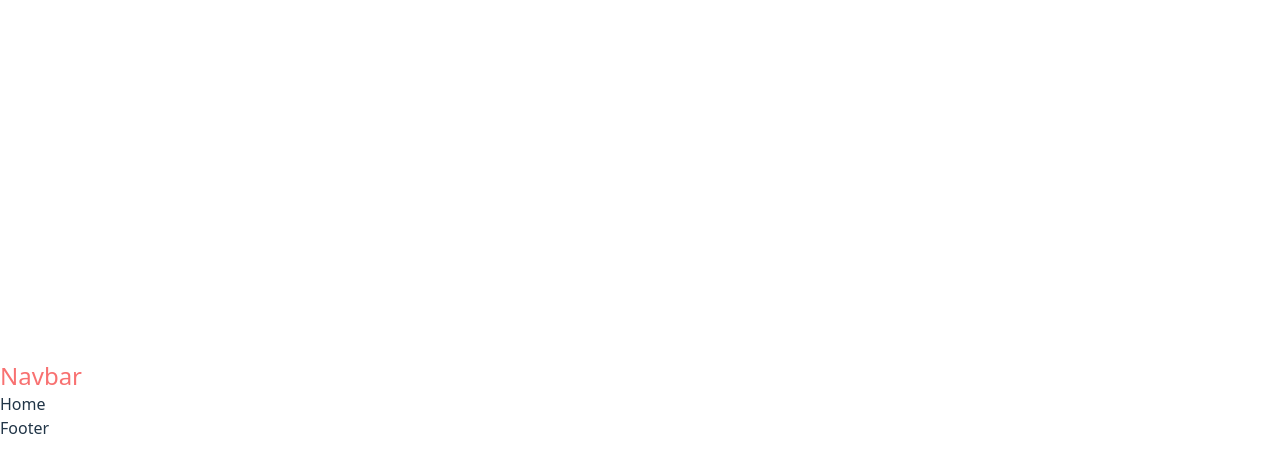
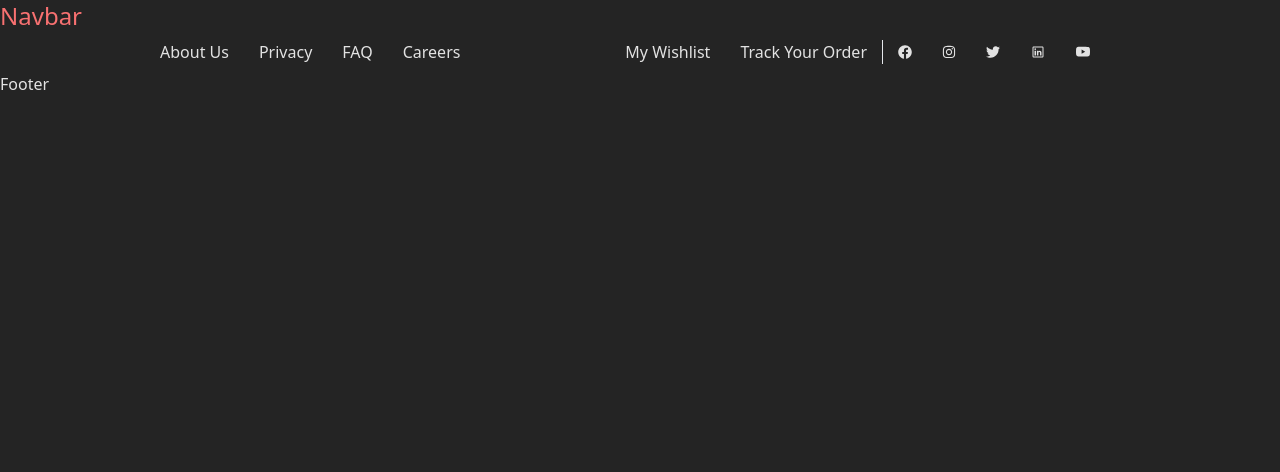
Before and after one commit to Murad-Yusifov/shop-eComerse, a React (Vite) app: page / in a window 1280 px wide. Shown: the top 472 px of the page. Built offline with nearby package versions, Linux system fonts and the light colour scheme.

Commit message:
commit it

```diff
--- a/package.json
+++ b/package.json
@@ -13,6 +13,7 @@
     "@tailwindcss/vite": "^4.1.11",
     "react": "^19.1.0",
     "react-dom": "^19.1.0",
+    "react-icons": "^5.5.0",
     "react-router": "^7.7.1"
   },
   "devDependencies": {
--- a/src/components/Contact.jsx
+++ b/src/components/Contact.jsx
@@ -1,9 +1,37 @@
-import React from 'react'
+import React from "react";
+import { BsYoutube } from "react-icons/bs";
+import { FaFacebook, FaTwitter } from "react-icons/fa";
+import { FaInstagram } from "react-icons/fa6";
+import { LiaLinkedin } from "react-icons/lia";
 
 const Contact = () => {
   return (
-    <div>Contact</div>
-  )
-}
+    <header className="w-full py-[8px] flex justify-center" style={{padding:"8px 0px"}}>
+      <div className="w-3/4 flex justify-between items-center">
+        <div className="flex">
+          <ul className="flex">
+            <li className="pr-[15px] text-md mr-[15px]">About Us </li>
+            <li className="pr-[15px] text-md mr-[15px]">Privacy</li>
+            <li className="pr-[15px] text-md mr-[15px]">FAQ</li>
+            <li className="pr-[15px] text-md mr-[15px]">Careers</li>
+          </ul>
+        </div>
 
-export default Contact
+        <nav className="flex">
+          <ul className="flex items-center">
+            <li className="pr-[15px] mr-[15px]">My Wishlist</li>
+            <li className="pr-[15px] mr-[15px] border-r-[1px]">Track Your Order</li>
+            <li className="pr-[15px] mr-[15px] text-sm cursor-pointer hover:text-red-500 transition-transform duration-300 hover:scale-x-[-1] transform origin-center"><FaFacebook/></li>
+
+            <li className="pr-[15px] mr-[15px] text-sm hover:text-red-500 cursor-pointer icon "><FaInstagram/></li>
+            <li className="pr-[15px] mr-[15px] text-sm hover:text-red-500 cursor-pointer "><FaTwitter/></li>
+            <li className="pr-[15px] mr-[15px] text-md hover:text-red-500 cursor-pointer "><LiaLinkedin/></li>
+            <li className="pr-[15px] mr-[15px] text-sm hover:text-red-500 cursor-pointer "><BsYoutube/></li>
+          </ul>
+        </nav>
+      </div>
+    </header>
+  );
+};
+
+export default Contact;
--- a/src/components/Layout.jsx
+++ b/src/components/Layout.jsx
@@ -5,13 +5,13 @@ import Footer from './Footer'
 
 const Layout = () => {
   return (
-    <div>
+    <>
         <Navbar/>
         <main>
             <Outlet/>
         </main>
         <Footer/>
-    </div>
+    </>
   )
 }
 
--- a/src/index.css
+++ b/src/index.css
@@ -18,56 +18,17 @@
   -moz-osx-font-smoothing: grayscale;
 }
 
-a {
-  font-weight: 500;
-  color: #646cff;
-  text-decoration: inherit;
-}
-a:hover {
-  color: #535bf2;
+@keyframes rotateY360 {
+  0% {
+    transform: rotateY(0deg);
+  }
+  100% {
+    transform: rotateY(360deg);
+  }
 }
 
-body {
-  margin: 0;
-  display: flex;
-  place-items: center;
-  min-width: 320px;
-  min-height: 100vh;
+.rotate-vertical {
+  animation: rotateY360 1.1s ease-out;
+  transform-style: preserve-3d;
+  backface-visibility: hidden;
 }
-
-h1 {
-  font-size: 3.2em;
-  line-height: 1.1;
-}
-
-button {
-  border-radius: 8px;
-  border: 1px solid transparent;
-  padding: 0.6em 1.2em;
-  font-size: 1em;
-  font-weight: 500;
-  font-family: inherit;
-  background-color: #1a1a1a;
-  cursor: pointer;
-  transition: border-color 0.25s;
-}
-button:hover {
-  border-color: #646cff;
-}
-button:focus,
-button:focus-visible {
-  outline: 4px auto -webkit-focus-ring-color;
-}
-
-@media (prefers-color-scheme: light) {
-  :root {
-    color: #213547;
-    background-color: #ffffff;
-  }
-  a:hover {
-    color: #747bff;
-  }
-  button {
-    background-color: #f9f9f9;
-  }
-}
--- a/src/pages/Home.jsx
+++ b/src/pages/Home.jsx
@@ -1,8 +1,11 @@
 import React from 'react'
+import Contact from '../components/Contact'
 
 const Home = () => {
   return (
-    <div>Home</div>
+    <>
+    <Contact/>
+    </>
   )
 }
 
```
Also changed, not shown: 1 other file (tests, documents, lock files or other folders).
